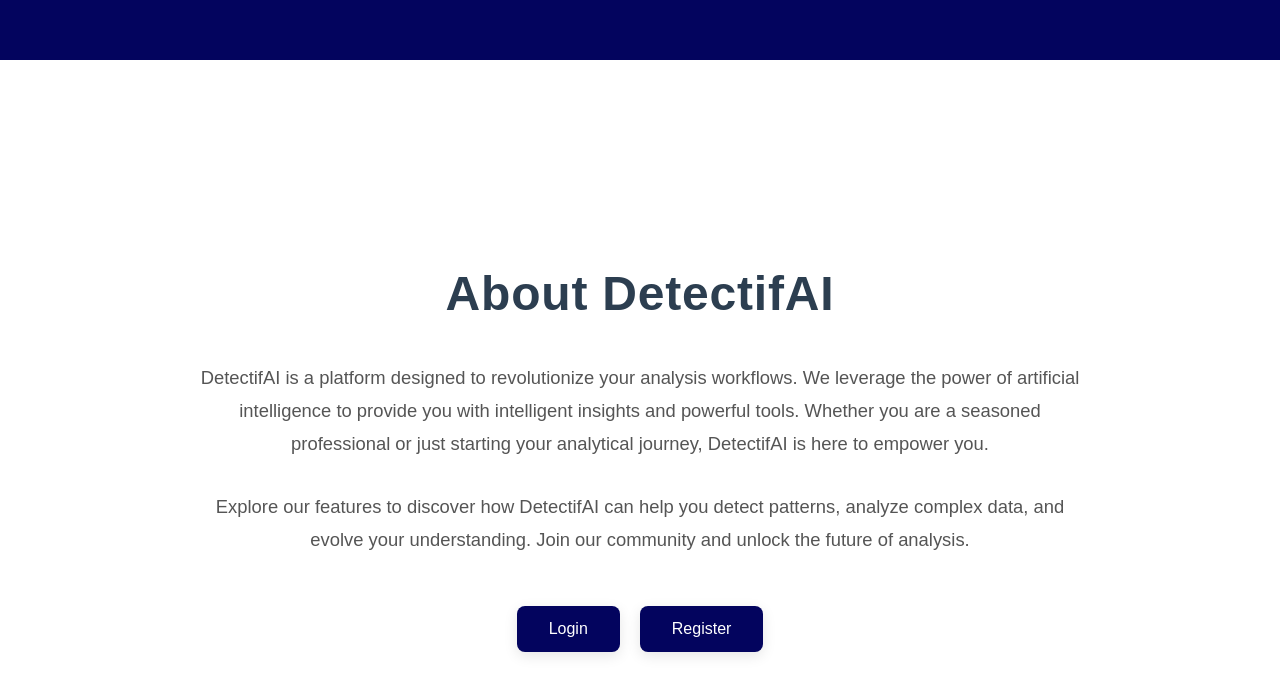
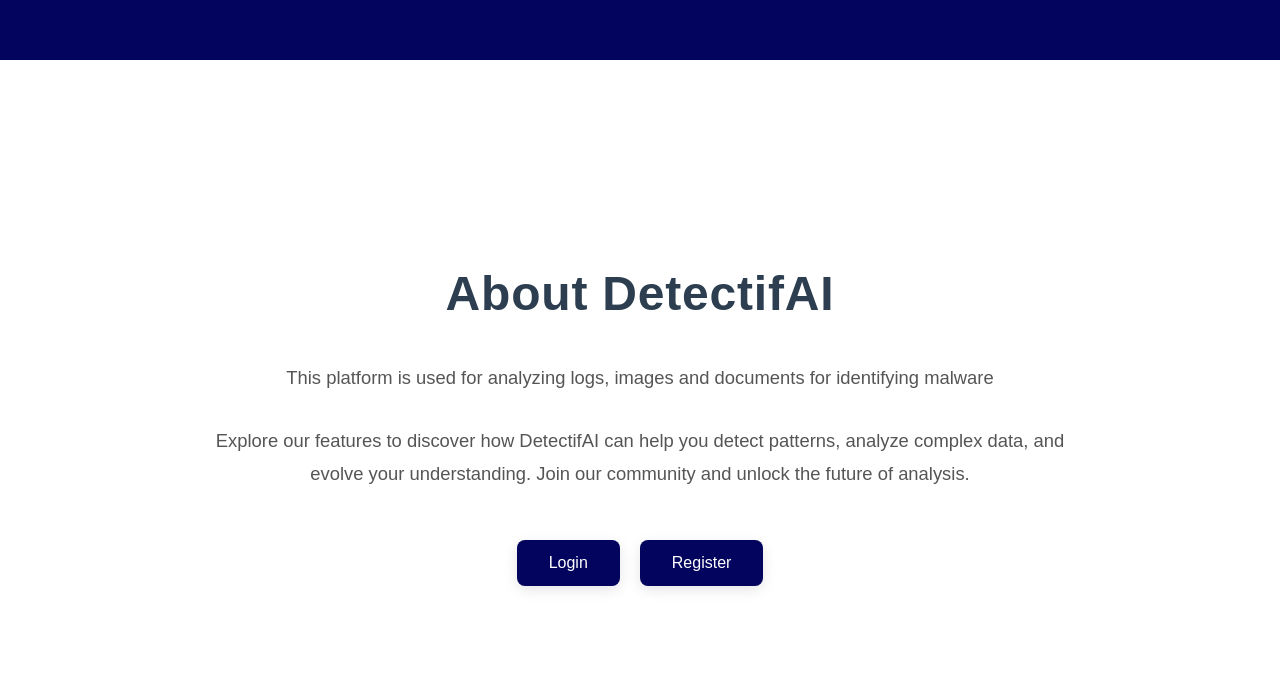
Before and after one commit to Jagritijs12/Capstone_project, a React (Create React App) app in the folder frontend/: page / in a window 1280 px wide. Shown: the part 580-1274 px from the top of the page. Built offline with nearby package versions, Linux system fonts and the light colour scheme; no server answers.

Commit message:
Update HomePage.js

```diff
--- a/frontend/src/components/HomePage.js
+++ b/frontend/src/components/HomePage.js
@@ -93,10 +93,7 @@
         <div className="about-content">
           <h2>About DetectifAI</h2>
           <p>
-            DetectifAI is a platform designed to revolutionize your analysis workflows.
-            We leverage the power of artificial intelligence to provide you with
-            intelligent insights and powerful tools. Whether you are a seasoned professional
-            or just starting your analytical journey, DetectifAI is here to empower you.
+            This platform is used for analyzing logs, images and documents for identifying malware
           </p>
           <p>
             Explore our features to discover how DetectifAI can help you detect patterns,
```
